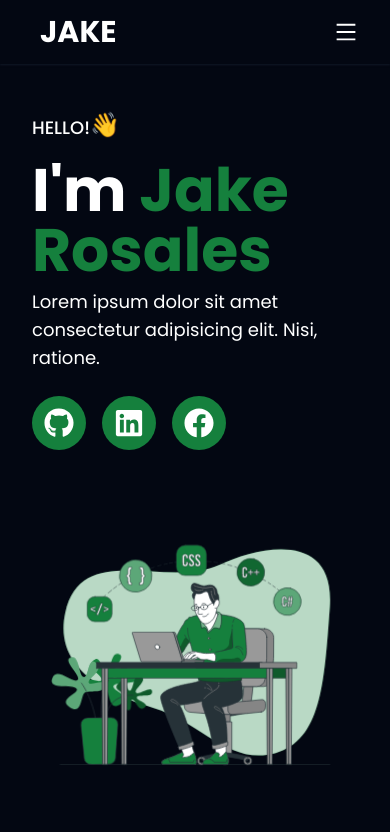
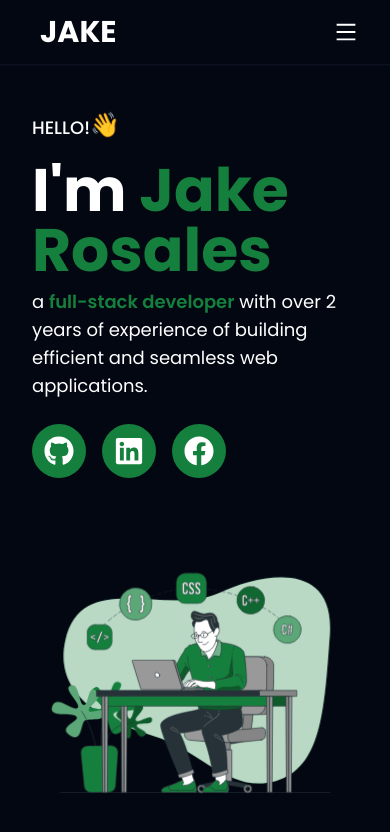
Before and after one commit to JD-Rosales/portfolio, a React (Vite) app: page / in a window 390 px wide. Shown: the top 832 px of the page. Built offline with nearby package versions, Linux system fonts and the light colour scheme.

Commit message:
fix: fix sidebar height in mobile and added content in homepage

```diff
--- a/package.json
+++ b/package.json
@@ -4,7 +4,7 @@
   "version": "0.0.0",
   "type": "module",
   "scripts": {
-    "dev": "vite",
+    "dev": "vite --host",
     "build": "tsc -b && vite build",
     "lint": "eslint .",
     "preview": "vite preview"
--- a/src/components/home/home.tsx
+++ b/src/components/home/home.tsx
@@ -22,8 +22,12 @@ const Home: React.FC = () => {
           </div>
 
           <p>
-            Lorem ipsum dolor sit amet consectetur adipisicing elit. Nisi,
-            ratione.
+            a{" "}
+            <span className="font-semibold text-green-700">
+              full-stack developer
+            </span>{" "}
+            with over 2 years of experience of building efficient and seamless
+            web applications.
           </p>
 
           <div className="mt-4 flex gap-x-4">
--- a/src/components/loader/loader.tsx
+++ b/src/components/loader/loader.tsx
@@ -2,7 +2,7 @@ import styles from "./styles.module.css";
 
 const Loader: React.FC = () => {
   return (
-    <div className="relative flex h-screen w-full items-center justify-center overflow-hidden">
+    <div className="relative flex h-dvh w-full items-center justify-center overflow-hidden">
       <div className={styles["load"]}>
         <div>G</div>
         <div>N</div>
--- a/src/components/navbar/navbar.tsx
+++ b/src/components/navbar/navbar.tsx
@@ -30,7 +30,7 @@ const Navbar: React.FC = () => {
 
         <ul
           className={clsx(
-            "fixed bottom-0 right-0 flex h-screen w-[300px] translate-x-full flex-col items-center justify-center gap-y-5 bg-gray-900 transition-all duration-300 md:relative md:flex md:h-full md:w-auto md:transform-none md:flex-row md:space-x-4 md:bg-inherit",
+            "fixed bottom-0 right-0 flex h-dvh w-[300px] translate-x-full flex-col items-center justify-center gap-y-5 bg-gray-900 transition-all duration-300 md:relative md:flex md:h-full md:w-auto md:transform-none md:flex-row md:space-x-4 md:bg-inherit",
             isOpen && "transform-none",
           )}
           ref={ref}
```
